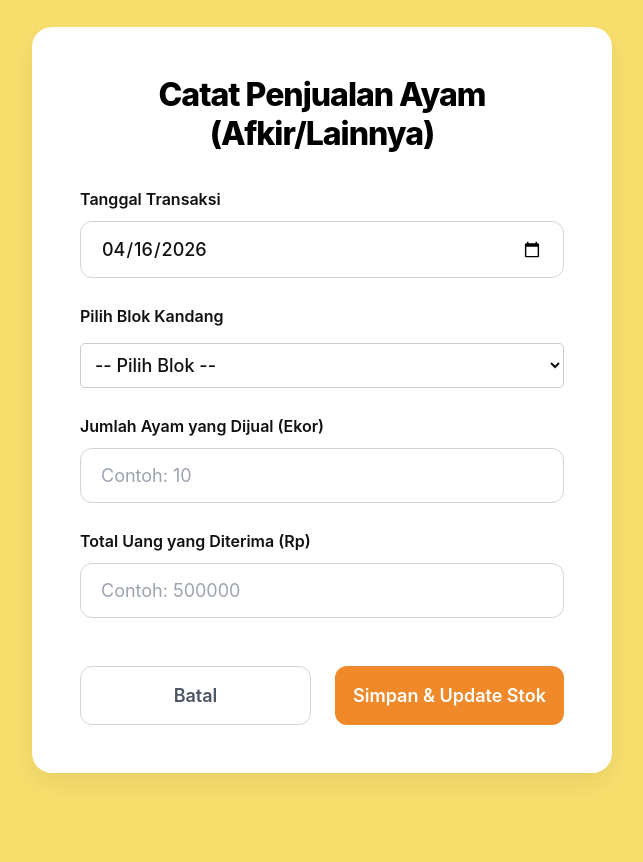
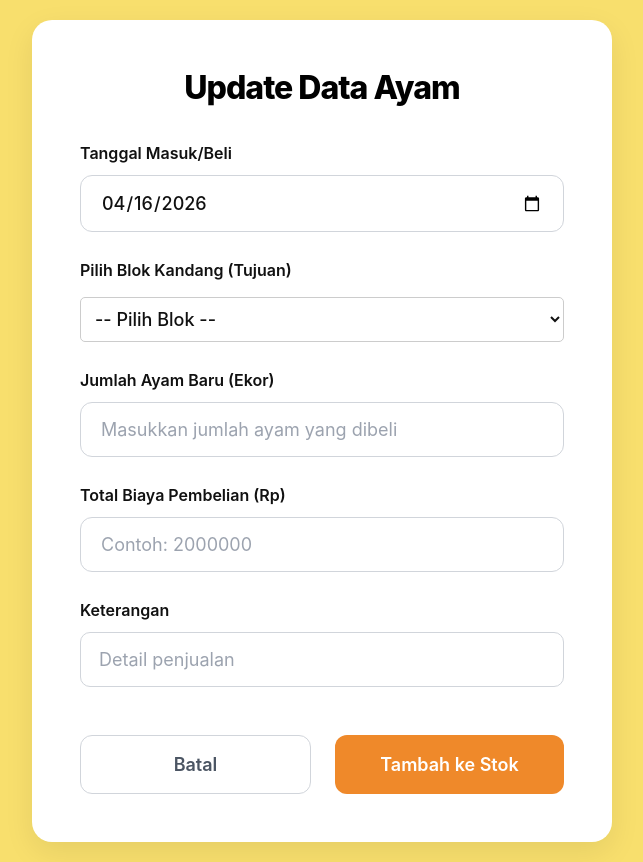
Before and after one commit to julihaw9/proyek1-rancangan-web-ayam-petelur, a PHP site: page /update_ayam.php in a window 1280 px wide. Shown: the whole page, without its empty margins (318-961 px from the left). Before the commit the page ends 777 px from the top, so only its background shows below. Run offline with PHP 8.4, Linux system fonts and the light colour scheme; a user stored in the database is signed in; data comes from the database, SQL or seed files in the repository.

Commit message:
update php

```diff
--- a/update_ayam.php
+++ b/update_ayam.php
@@ -12,11 +12,12 @@ $query_blok = "SELECT id_blok_kandang, total_ayam FROM blok_kandang";
 $daftar_blok = mysqli_query($conn, $query_blok);
 
 if (isset($_POST['simpan'])) {
-    $tanggal = mysqli_real_escape_string($conn, $_POST['tanggal']);
-    $id_blok_kandang = mysqli_real_escape_string($conn, $_POST['id_blok_kandang']);
-    $jumlah_jual = (int)$_POST['jumlah_ayam'];
-    $total_uang = (int)$_POST['total_uang'];
-    $keterangan = mysqli_real_escape_string($conn, $_POST['keterangan']);
+    // Menggunakan null coalescing untuk menghindari Deprecated Warning
+    $tanggal = mysqli_real_escape_string($conn, $_POST['tanggal'] ?? date('Y-m-d'));
+    $id_blok_kandang = mysqli_real_escape_string($conn, $_POST['id_blok_kandang'] ?? '');
+    $jumlah_baru = (int) ($_POST['jumlah_ayam'] ?? 0);
+    $total_biaya = (int) ($_POST['total_uang'] ?? 0);
+    $keterangan = mysqli_real_escape_string($conn, $_POST['keterangan'] ?? 'Pembelian Ayam Baru');
     $id_petugas = $_SESSION['id_petugas'];
 
     if (empty($id_blok_kandang)) {
@@ -24,94 +25,94 @@ if (isset($_POST['simpan'])) {
         exit;
     }
 
-    // MULAI TRANSACTION (Agar jika satu gagal, semua batal)
+    // MULAI TRANSACTION
     mysqli_begin_transaction($conn);
 
     try {
-        // 1. Cek stok ayam saat ini
-        $cek_stok = mysqli_query($conn, "SELECT total_ayam FROM blok_kandang WHERE id_blok_kandang = '$id_blok_kandang'");
-        $data_stok = mysqli_fetch_assoc($cek_stok);
-
-        if ($data_stok['total_ayam'] < $jumlah_jual) {
-            throw new Exception("Stok ayam di blok ini tidak cukup! (Sisa: " . $data_stok['total_ayam'] . ")");
-        }
-
-        // 2. Input ke tabel TRANSAKSI
-        $q_transaksi = "INSERT INTO transaksi (tanggal_transaksi, jenis_transaksi) VALUES ('$tanggal', 'Pemasukan')";
+        // 1. Input ke tabel TRANSAKSI (Jenis: Pengeluaran karena kita beli/bayar)
+        $q_transaksi = "INSERT INTO transaksi (tanggal_transaksi, jenis_transaksi) VALUES ('$tanggal', 'Pengeluaran')";
         mysqli_query($conn, $q_transaksi);
         $id_transaksi_baru = mysqli_insert_id($conn);
 
-        // 3. Input ke tabel PEMASUKAN_AYAM
-        $q_pemasukan = "INSERT INTO pemasukan_ayam (id_transaksi, id_blok_kandang, jumlah_ayam, total_uang, keterangan)
-                        VALUES ('$id_transaksi_baru', '$id_blok_kandang', '$jumlah_jual', '$total_uang', '$keterangan')";
-        mysqli_query($conn, $q_pemasukan);
+        // 2. Input ke tabel PENGELUARAN
+        $q_pengeluaran = "INSERT INTO pengeluaran (id_transaksi, keterangan, total_uang, jumlah)
+                          VALUES ('$id_transaksi_baru', '$keterangan', '$total_biaya', '$jumlah_baru')";
+        mysqli_query($conn, $q_pengeluaran);
 
-        // 4. UPDATE STOK AYAM (Dikurangi)
+        // 3. UPDATE STOK AYAM (Logika Penambahan: total_ayam + jumlah_baru)
+        // Perhatikan bagian total_ayam = total_ayam + $jumlah_baru
         $q_update_stok = "UPDATE blok_kandang SET
-                          total_ayam = total_ayam - $jumlah_jual,
+                          total_ayam = $jumlah_baru,
                           id_petugas = '$id_petugas'
                           WHERE id_blok_kandang = '$id_blok_kandang'";
         mysqli_query($conn, $q_update_stok);
 
         mysqli_commit($conn);
-        echo "<script>alert('Penjualan Berhasil & Stok Ayam Berkurang!'); window.location='menu_transaksi.php';</script>";
+        echo "<script>alert('Stok ayam berhasil ditambah!'); window.location='menu_produksi.php';</script>";
 
     } catch (Exception $e) {
         mysqli_rollback($conn);
-        $error_msg = $e->getMessage();
-        echo "<script>alert('Gagal: $error_msg'); window.history.back();</script>";
+        echo "<script>alert('Gagal memperbarui data!'); window.history.back();</script>";
     }
 }
 ?>
 
 <!DOCTYPE html>
 <html lang="id">
+
 <head>
     <meta charset="UTF-8">
-    <title>Catat Penjualan Ayam</title>
+    <title>Update Data Ayam</title>
     <link rel="stylesheet" href="form.css">
     <link rel="stylesheet" href="catatan.css">
 </head>
+
 <body>
     <div class="modal-card">
-        <h2>Catat Penjualan Ayam (Afkir/Lainnya)</h2>
+        <h2>Update Data Ayam</h2>
         <form action="" method="POST">
             <div class="form-group">
-                <label>Tanggal Transaksi</label>
+                <label>Tanggal Masuk/Beli</label>
                 <input type="date" name="tanggal" required value="<?= date('Y-m-d') ?>">
             </div>
 
             <div class="form-group">
-                <label>Pilih Blok Kandang</label>
+                <label>Pilih Blok Kandang (Tujuan)</label>
                 <select name="id_blok_kandang" required>
                     <option value="">-- Pilih Blok --</option>
                     <?php
-                    $id_terpilih = $_GET['id_blok'] ?? '';
                     while ($row = mysqli_fetch_assoc($daftar_blok)):
-                        $selected = ($id_terpilih == $row['id_blok_kandang']) ? 'selected' : '';
-                    ?>
-                        <option value="<?= $row['id_blok_kandang'] ?>" <?= $selected ?>>
-                            Blok <?= $row['id_blok_kandang'] ?> (Sisa: <?= $row['total_ayam'] ?> Ekor)
+                        ?>
+                        <option value="<?= $row['id_blok_kandang'] ?>">
+                            Blok <?= $row['id_blok_kandang'] ?> (Sisa Saat Ini: <?= $row['total_ayam'] ?> Ekor)
                         </option>
                     <?php endwhile; ?>
                 </select>
             </div>
 
             <div class="form-group">
-                <label>Jumlah Ayam yang Dijual (Ekor)</label>
-                <input type="number" name="jumlah_ayam" placeholder="Contoh: 10" required>
+                <label>Jumlah Ayam Baru (Ekor)</label>
+                <input type="number" name="jumlah_ayam" placeholder="Masukkan jumlah ayam yang dibeli" required>
             </div>
 
             <div class="form-group">
-                <label>Total Uang yang Diterima (Rp)</label>
-                <input type="number" name="total_uang" placeholder="Contoh: 500000" required>
+                <label>Total Biaya Pembelian (Rp)</label>
+                <input type="number" name="total_uang" placeholder="Contoh: 2000000" required>
+            </div>
+
+            <div class="form-group">
+                <label for="keterangan">Keterangan</label>
+                <div class="input-wrapper">
+                    <input type="text" id="keterangan" name="keterangan" placeholder="Detail penjualan" required>
+                </div>
             </div>
 
             <div class="action-buttons">
-                <a href="menu_transaksi.php" class="btn btn-batal">Batal</a>
-                <button type="submit" name="simpan" class="btn btn-simpan">Simpan & Update Stok</button>
+                <a href="menu_produksi.php" class="btn btn-batal">Batal</a>
+                <button type="submit" name="simpan" class="btn btn-simpan">Tambah ke Stok</button>
             </div>
         </form>
     </div>
 </body>
+
 </html>
```
Also changed, not shown: hapus.php (+34 -22 lines), menu_transaksi.php (+6 -4 lines).
